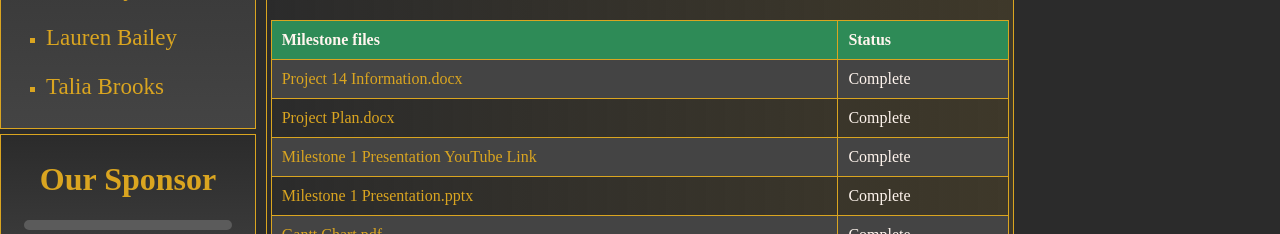
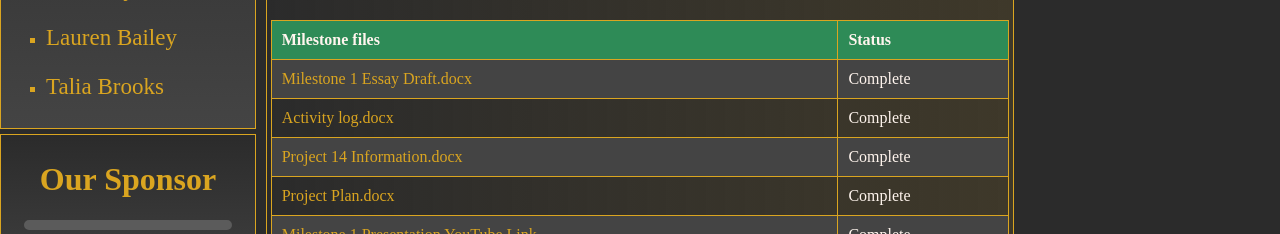
Before and after one commit to Jakatakz/it4983capstone, a plain HTML site: page index.html in a window 1280 px wide. Shown: the part 566-800 px from the top of the page. Drawn offline with Linux system fonts and the light colour scheme.

Commit message:
added essay draft m1 to milestone files, and activity log

```diff
--- a/index.html
+++ b/index.html
@@ -98,6 +98,26 @@
 
               <tr>
                 <td>
+                  <a
+                    href="Milestone Files\Milestone 1 Essay Draft.docx"
+                    download
+                    >Milestone 1 Essay Draft.docx</a
+                  >
+                </td>
+                <td>Complete</td>
+              </tr>
+
+              <tr>
+                <td>
+                  <a href="Milestone Files\Activity Log.docx" download
+                    >Activity log.docx</a
+                  >
+                </td>
+                <td>Complete</td>
+              </tr>
+
+              <tr>
+                <td>
                   <a href="Milestone Files\Project 14 Information.docx" download
                     >Project 14 Information.docx</a
                   >
```
